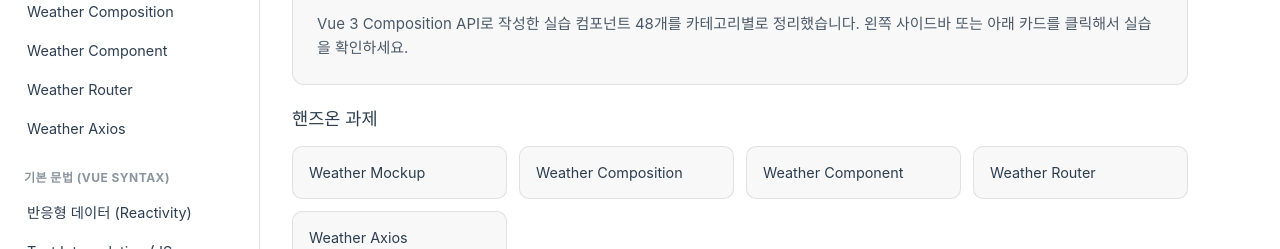
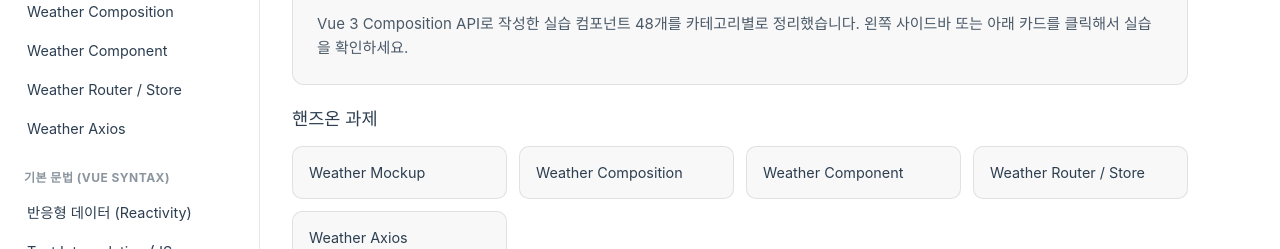
Before and after one commit to minsubyun1/skala-vue, a Vue app: page / in a window 1280 px wide. Shown: the part 155-404 px from the top of the page. Built offline with nearby package versions, Linux system fonts and the light colour scheme.

Commit message:
fix: Weather Router 라벨을 Weather Router / Store로 변경

```diff
--- a/src/router/practiceRoutes.js
+++ b/src/router/practiceRoutes.js
@@ -26,7 +26,7 @@
       {
         path: '/handson/weather-router',
         name: 'handson-weather-router',
-        label: 'Weather Router',
+        label: 'Weather Router / Store',
         component: () => import('@/views/WeatherHomeView.vue'),
       },
       {
--- a/src/views/WeatherAboutView.vue
+++ b/src/views/WeatherAboutView.vue
@@ -5,7 +5,7 @@
 
 <template>
   <div class="practice-section">
-    <h2>Hands on - Weather Router</h2>
+    <h2>Hands on - Weather Router / Store</h2>
     <div class="nav-row">
       <WeatherRouterNav />
       <UnitToggler />
--- a/src/views/WeatherDetailView.vue
+++ b/src/views/WeatherDetailView.vue
@@ -42,7 +42,7 @@
 
 <template>
   <div class="practice-section">
-    <h2>Hands on - Weather Router</h2>
+    <h2>Hands on - Weather Router / Store</h2>
     <div class="nav-row">
       <WeatherRouterNav />
       <UnitToggler />
--- a/src/views/WeatherStatsView.vue
+++ b/src/views/WeatherStatsView.vue
@@ -31,7 +31,7 @@
 
 <template>
   <div class="practice-section">
-    <h2>Hands on - Weather Router</h2>
+    <h2>Hands on - Weather Router / Store</h2>
     <div class="nav-row">
       <WeatherRouterNav />
       <UnitToggler />
```
